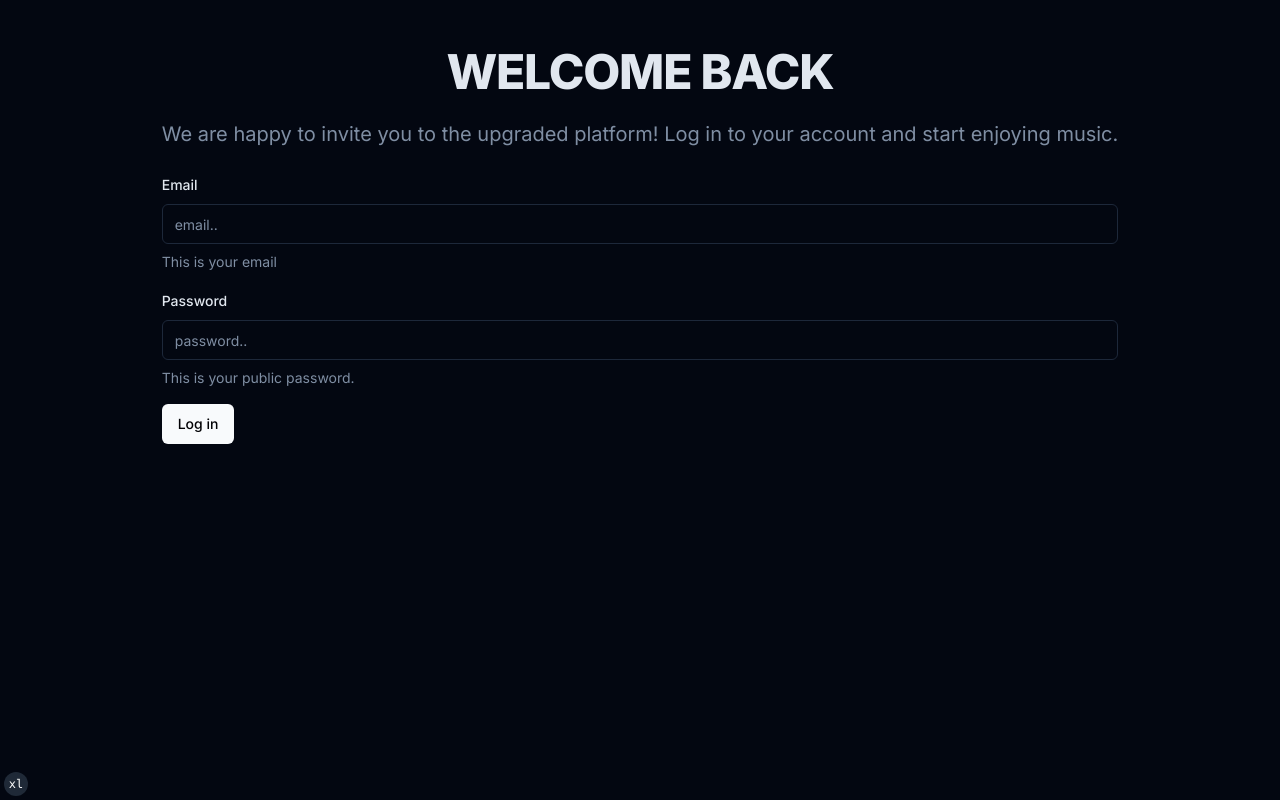
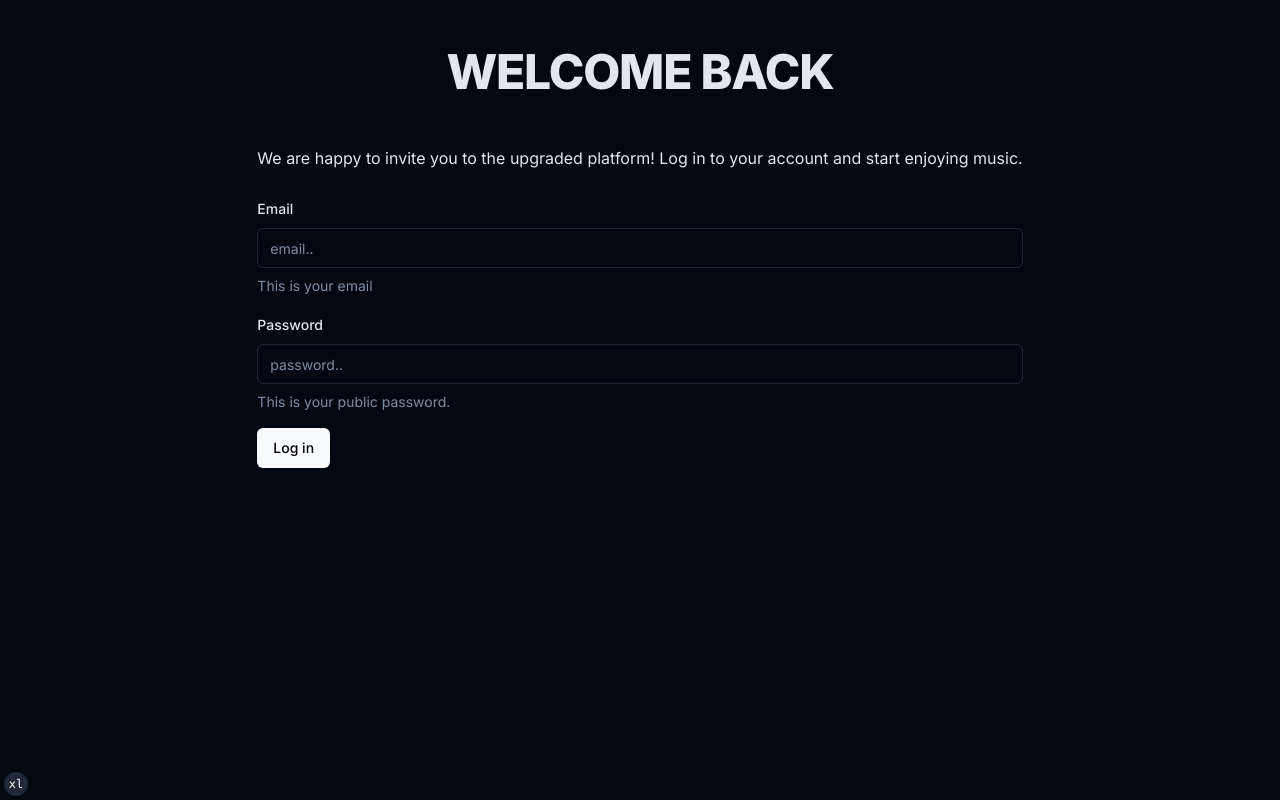
Before and after one commit to dinoDanic/bmb-next-delete, a Next.js app: page /login in a window 1280 px wide. Built offline with nearby package versions, Linux system fonts and the light colour scheme; no server answers.

Commit message:
heading and text

```diff
--- /dev/null
+++ b/components/typography/Heading-FN.tsx
@@ -0,0 +1,75 @@
+import React, { FC, PropsWithChildren } from "react"
+import clsx from "clsx"
+
+interface Props extends PropsWithChildren {
+  level: "1" | "2" | "3" | "4"
+  className?: string
+}
+
+interface LevelProps extends PropsWithChildren {
+  className?: Props["className"]
+}
+
+export const Heading: FC<Props> = ({ level, children, ...props }) => {
+  const HeadingComponent = levels[level]
+  return <HeadingComponent {...props}>{children}</HeadingComponent>
+}
+
+const Level1: FC<LevelProps> = ({ children, className }) => {
+  return (
+    <h1
+      className={clsx(
+        "scroll-m-20 text-4xl font-extrabold tracking-tight lg:text-5xl",
+        className
+      )}
+    >
+      {children}
+    </h1>
+  )
+}
+
+const Level2: FC<LevelProps> = ({ children, className }) => {
+  return (
+    <h2
+      className={clsx(
+        "scroll-m-20 border-b pb-2 text-3xl font-semibold tracking-tight transition-colors first:mt-0",
+        className
+      )}
+    >
+      {children}
+    </h2>
+  )
+}
+
+const Level3: FC<LevelProps> = ({ children, className }) => {
+  return (
+    <h3
+      className={clsx(
+        "scroll-m-20 text-2xl font-semibold tracking-tight",
+        className
+      )}
+    >
+      {children}
+    </h3>
+  )
+}
+
+const Level4: FC<LevelProps> = ({ children, className }) => {
+  return (
+    <h4
+      className={clsx(
+        "scroll-m-20 text-xl font-semibold tracking-tight",
+        className
+      )}
+    >
+      {children}
+    </h4>
+  )
+}
+
+const levels = {
+  "1": Level1,
+  "2": Level2,
+  "3": Level3,
+  "4": Level4,
+} as const
--- a/components/typography/Heading.tsx
+++ b/components/typography/Heading.tsx
@@ -1,75 +1,40 @@
-import React, { FC, PropsWithChildren } from "react"
-import clsx from "clsx"
+import React from "react"
+import { cva, type VariantProps } from "class-variance-authority"
 
-interface Props extends PropsWithChildren {
-  level: "1" | "2" | "3" | "4"
-  className?: string
-}
+import { cn } from "@/lib/utils"
 
-interface LevelProps extends PropsWithChildren {
-  className?: Props["className"]
-}
+type HeadingProps = React.HTMLAttributes<HTMLHeadElement> &
+  VariantProps<typeof headingVariants>
 
-export const Heading: FC<Props> = ({ level, children, ...props }) => {
-  const HeadingComponent = levels[level]
-  return <HeadingComponent {...props}>{children}</HeadingComponent>
-}
+const headingVariants = cva("", {
+  variants: {
+    level: {
+      "1": "scroll-m-20 text-4xl font-extrabold tracking-tight lg:text-5xl",
+      "2": "scroll-m-20 border-b pb-2 text-3xl font-semibold tracking-tight transition-colors first:mt-0",
+      "3": "scroll-m-20 text-2xl font-semibold tracking-tight",
+      "4": "scroll-m-20 text-xl font-semibold tracking-tight",
+    },
+  },
+  defaultVariants: {
+    level: "1",
+  },
+})
 
-const Level1: FC<LevelProps> = ({ children, className }) => {
-  return (
-    <h1
-      className={clsx(
-        "scroll-m-20 text-4xl font-extrabold tracking-tight lg:text-5xl",
-        className
-      )}
-    >
-      {children}
-    </h1>
-  )
-}
+const Heading = React.forwardRef<HTMLHeadingElement, HeadingProps>(
+  ({ level, children, className, ...props }, ref) => {
+    const Comp = `h${level}` as "h1" | "h2" | "h3" | "h4"
+    return (
+      <Comp
+        className={cn(headingVariants({ level, className }))}
+        ref={ref}
+        {...props}
+      >
+        {children}
+      </Comp>
+    )
+  }
+)
 
-const Level2: FC<LevelProps> = ({ children, className }) => {
-  return (
-    <h2
-      className={clsx(
-        "scroll-m-20 border-b pb-2 text-3xl font-semibold tracking-tight transition-colors first:mt-0",
-        className
-      )}
-    >
-      {children}
-    </h2>
-  )
-}
+Heading.displayName = "Heading"
 
-const Level3: FC<LevelProps> = ({ children, className }) => {
-  return (
-    <h3
-      className={clsx(
-        "scroll-m-20 text-2xl font-semibold tracking-tight",
-        className
-      )}
-    >
-      {children}
-    </h3>
-  )
-}
-
-const Level4: FC<LevelProps> = ({ children, className }) => {
-  return (
-    <h4
-      className={clsx(
-        "scroll-m-20 text-xl font-semibold tracking-tight",
-        className
-      )}
-    >
-      {children}
-    </h4>
-  )
-}
-
-const levels = {
-  "1": Level1,
-  "2": Level2,
-  "3": Level3,
-  "4": Level4,
-} as const
+export { Heading }
--- a/components/typography/Text.tsx
+++ b/components/typography/Text.tsx
@@ -1,15 +1,41 @@
-import React, { FC, ReactNode } from "react"
-import clsx from "clsx"
+import React from "react"
+import { cva, type VariantProps } from "class-variance-authority"
 
-interface Props {
-  children: ReactNode
-  className?: string
-}
+import { cn } from "@/lib/utils"
 
-export const Text: FC<Props> = ({ children, className }) => {
-  return (
-    <p className={clsx("text-xl text-muted-foreground", className)}>
-      {children}
-    </p>
-  )
-}
+type TextProps = React.HTMLAttributes<HTMLHeadElement> &
+  VariantProps<typeof textVariants>
+
+const textVariants = cva("", {
+  variants: {
+    variant: {
+      default: "leading-7 [&:not(:first-child)]:mt-6",
+      blockQute: "mt-6 border-l-2 pl-6 italic",
+      inlineCode:
+        "relative rounded bg-muted px-[0.3rem] py-[0.2rem] font-mono text-sm font-semibold",
+      lead: "text-xl text-muted-foreground",
+      lg: "text-lg font-semibold",
+      sm: "text-sm font-medium leading-none",
+      muted: "text-sm text-muted-foreground",
+    },
+  },
+  defaultVariants: {
+    variant: "default",
+  },
+})
+
+const Text = React.forwardRef<HTMLHeadingElement, TextProps>(
+  ({ variant, className, ...props }, ref) => {
+    return (
+      <p
+        className={cn(textVariants({ variant, className }))}
+        ref={ref}
+        {...props}
+      />
+    )
+  }
+)
+
+Text.displayName = "Text"
+
+export { Text }
--- a/tailwind.config.js
+++ b/tailwind.config.js
@@ -18,6 +18,7 @@ module.exports = {
       },
     },
     extend: {
+      // custom 👇
       spacing: spacing,
 
       // shadcn 👇
```
